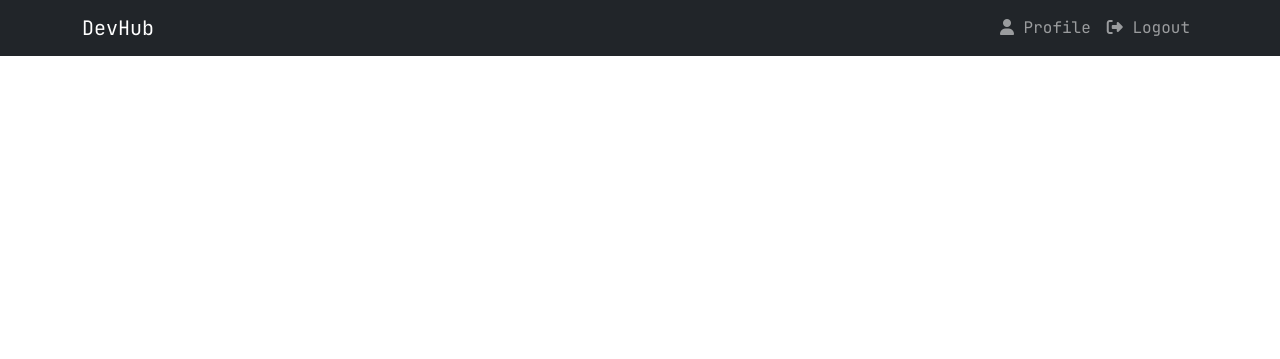
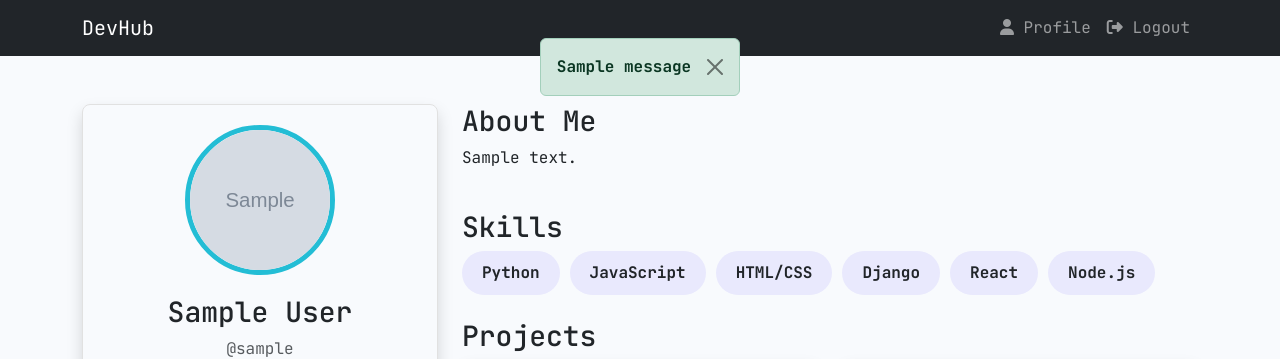
Before and after one commit to deviantcoder/devhub, a Django app: page / in a window 1280 px wide. Shown: the top 359 px of the page. Run offline with Django 5.2, Linux system fonts and the light colour scheme; the first user in the database is signed in; tables that the repository leaves empty hold one stand-in row (Sample ...); one stand-in notice (Sample message) is shown.

Commit message:
commit 5: profile page, messages

```diff
--- a/static/css/main.css
+++ b/static/css/main.css
@@ -1,3 +1,8 @@
+body {
+    font-family: 'JetBrains Mono', monospace;
+    background-color: #F8FAFD;
+}
+
 .radius-sm {
     border-radius: 10px;
 }
@@ -9,3 +14,58 @@
 .radius-lg {
     border-radius: 50px;
 }
+
+.profile-card {
+    border: 1px solid #e1e1e1;
+    padding: 20px;
+    border-radius: 8px;
+}
+.profile-image {
+    width: 150px;
+    height: 150px;
+    border-radius: 50%;
+    object-fit: cover;
+    display: block;
+    margin: 0 auto 20px auto;
+    border: 5px solid rgb(35, 189, 213);
+}
+.social-icons a {
+    font-size: 1.5rem;
+    margin-right: 15px;
+    color: #333;
+    text-decoration: none;
+}
+.social-icons a:hover {
+    color: #007bff;
+}
+.project-card {
+    border: 1px solid #e1e1e1;
+    border-radius: 8px;
+    margin-bottom: 20px;
+}
+.project-image {
+    width: 100%;
+    border-radius: 8px 8px 0 0;
+}
+.project-info {
+    padding: 15px;
+}
+.skills-list {
+    display: flex;
+    flex-wrap: wrap;
+    gap: 10px;
+}
+.skills-list span {
+    font-weight: bold;
+    background-color: #e9e9fd;
+    border-radius: 50px;
+    padding: 10px 20px;
+    /* border: 1px solid #ccc; */
+}
+.project-tag {
+    font-size: 13px;
+    color: #468191;
+    background-color: #cff5ff;
+    padding: 5px;
+    border-radius: 20px;
+}
--- a/templates/base.html
+++ b/templates/base.html
@@ -12,25 +12,15 @@
     <link href="https://fonts.googleapis.com/css2?family=JetBrains+Mono:wght@300;400;500;700&display=swap" rel="stylesheet">
 
     <link rel="stylesheet" href="{% static 'css/main.css' %}">
-
-    <style>
-        body {
-            font-family: 'JetBrains Mono', monospace;
-        }
-    </style>
 </head>
 <body>
 
     {% include 'includes/navbar.html' %}
+    {% include 'includes/messages.html' %}
 
     {% block layout %}
     {% endblock layout %}
 
-    <!-- <div class="container mt-5">
-        <h1 class="text-center">Welcome to DevHub</h1>
-        <p class="text-center">Here IT specialists publish their projects and find like-minded people.</p>
-    </div> -->
-
     <script src="https://cdn.jsdelivr.net/npm/bootstrap@5.3.2/dist/js/bootstrap.bundle.min.js"></script>
 </body>
 </html>
--- /dev/null
+++ b/templates/includes/messages.html
@@ -0,0 +1,11 @@
+{% if messages %}
+    <div class="d-flex justify-content-center w-100 fixed-top" style="z-index: 1050; margin-top: 30px;">
+        {% for message in messages %}
+            <div class="alert dark-alert alert-{{ message.tags }} mt-2 alert-dismissible fade show text-center" role="alert"
+                style="max-width: 300px;">
+                <strong>{{ message }}</strong>
+                <button type="button" class="btn-close" data-bs-dismiss="alert" aria-label="Close"></button>
+            </div>
+        {% endfor %}
+    </div>
+{% endif %}
--- a/users/models.py
+++ b/users/models.py
@@ -10,10 +10,13 @@ def upload_to(instance, filename):
 class Profile(models.Model):
     user = models.OneToOneField(User, on_delete=models.CASCADE)
 
+    display_name = models.CharField(max_length=100, null=True, blank=True)
+    bio = models.CharField(max_length=150, null=True, blank=True)
+    location = models.CharField(max_length=100, null=True, blank=True)
+
+    about_info = models.TextField(null=True, blank=True)
+
     image = models.ImageField(default='default/default_pfp.png', upload_to=upload_to)
-
-    display_name = models.CharField(max_length=100, null=True, blank=True)
-    about_info = models.TextField(null=True, blank=True)
 
     created = models.DateTimeField(auto_now_add=True)
     updated = models.DateTimeField(auto_now=True)
--- /dev/null
+++ b/users/templates/users/account.html
@@ -0,0 +1,113 @@
+{% extends 'layouts/blank.html' %}
+
+{% block content %}
+
+<div class="container mt-5">
+    <div class="row">
+        <div class="col-md-4">
+            <div class="profile-card text-center shadow">
+                <img src="{{ profile.image.url }}" alt="Profile Picture" class="profile-image">
+                <h3 class="text-center">{{ profile.get_name }}</h3>
+                <p class="text-center text-muted">@{{ profile.user.username }}</p>
+                <p>{{ profile.bio }}</p>
+                <p>{{ profile.location }}</p>
+
+                <div class="social-icons text-center mb-3">
+                    <a href="#"><i class="fab fa-twitter fa-lg"></i></a>
+                    <a href="#"><i class="fab fa-github fa-lg"></i></a>
+                    <a href="#"><i class="fab fa-linkedin fa-lg"></i></a>
+                </div>
+
+                <button class="btn btn-primary radius-md w-100">Send Message</button>
+            </div>
+        </div>
+
+        <div class="col-md-8">
+            <div class="row">
+                <div class="col-md-12 mb-4">
+                    <h3>About Me</h3>
+                    <p>{{ profile.about_info }}</p>
+                </div>
+
+                <div class="col-md-12 mb-4">
+                    <h3>Skills</h3>
+                    <div class="skills-list">
+                        <span>Python</span>
+                        <span>JavaScript</span>
+                        <span>HTML/CSS</span>
+                        <span>Django</span>
+                        <span>React</span>
+                        <span>Node.js</span>
+                    </div>
+                </div>
+
+                <div class="col-md-12 mb-4">
+                    <h3>Projects</h3>
+                    <div class="row">
+                        <!-- Project 1 -->
+                        <div class="col-md-6 mb-4">
+                            <div class="project-card shadow">
+                                <img src="../static/img/c2.png" alt="Project 1" class="project-image">
+                                <div class="project-info">
+                                    <h5>Project Name 1</h5>
+                                    <p class="text-muted">by Username</p>
+                                    <div class="tags">
+                                        <span class="project-tag mt-1">Python</span>
+                                        <span class="project-tag">Django</span>
+                                    </div>
+                                </div>
+                            </div>
+                        </div>
+
+                        <!-- Project 2 -->
+                        <div class="col-md-6 mb-4">
+                            <div class="project-card shadow">
+                                <img src="../static/img/c3.png" alt="Project 2" class="project-image">
+                                <div class="project-info">
+                                    <h5>Project Name 2</h5>
+                                    <p class="text-muted">by Username</p>
+                                    <div class="tags">
+                                        <span class="project-tag mt-1">Python</span>
+                                        <span class="project-tag">Django</span>
+                                    </div>
+                                </div>
+                            </div>
+                        </div>
+
+                        <!-- Project 3 -->
+                        <div class="col-md-6 mb-4">
+                            <div class="project-card shadow">
+                                <img src="../static/img/c2.png" alt="Project 3" class="project-image">
+                                <div class="project-info">
+                                    <h5>Project Name 3</h5>
+                                    <p class="text-muted">by Username</p>
+                                    <div class="tags">
+                                        <span class="project-tag mt-1">Python</span>
+                                        <span class="project-tag">Django</span>
+                                    </div>
+                                </div>
+                            </div>
+                        </div>
+
+                        <!-- Project 4 -->
+                        <div class="col-md-6 mb-4">
+                            <div class="project-card shadow">
+                                <img src="../static/img/c3.png" alt="Project 4" class="project-image">
+                                <div class="project-info">
+                                    <h5>Project Name 4</h5>
+                                    <p class="text-muted">by Username</p>
+                                    <div class="tags">
+                                        <span class="project-tag mt-1">Python</span>
+                                        <span class="project-tag">Django</span>
+                                    </div>
+                                </div>
+                            </div>
+                        </div>
+                    </div>
+                </div>
+            </div>
+        </div>
+    </div>
+</div>
+
+{% endblock content %}
--- a/users/urls.py
+++ b/users/urls.py
@@ -4,5 +4,5 @@ from . import views
 app_name = 'users'
 
 urlpatterns = [
-    path('', views.profile, name='profile'),
+    path('', views.account, name='account'),
 ]
--- a/users/views.py
+++ b/users/views.py
@@ -1,5 +1,15 @@
-from django.shortcuts import render
+from django.shortcuts import render, get_object_or_404
+from django.contrib.auth.decorators import login_required
+from django.contrib import messages
+from .models import Profile
 
 
-def profile(request):
-    return render(request, 'base.html')
+@login_required(login_url='account_login')
+def account(request):
+    profile = request.user.profile
+
+    context = {
+        'profile': profile
+    }
+
+    return render(request, 'users/account.html', context)
```
Also changed, not shown: templates/test.html (deleted, +0 -83 lines), users/signals.py (+13 -1 lines), media/default/default_pfp.png, media/profiles/admin/y2k-pfp-t28jpa95zy77abq4.jpg (added), static/img/c1.jpg (added), static/img/c3.png (added), users/migrations/0002_profile_bio_profile_location.py (added), 1 other file.
